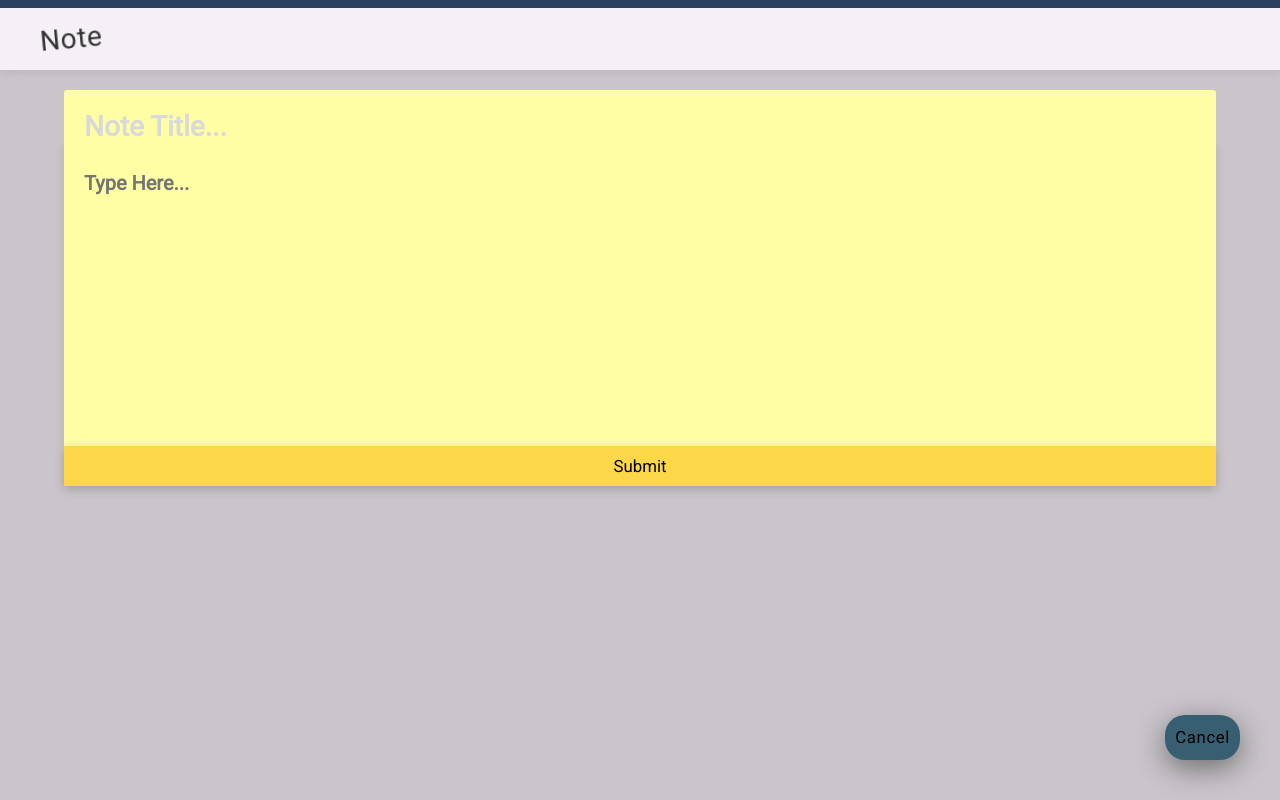
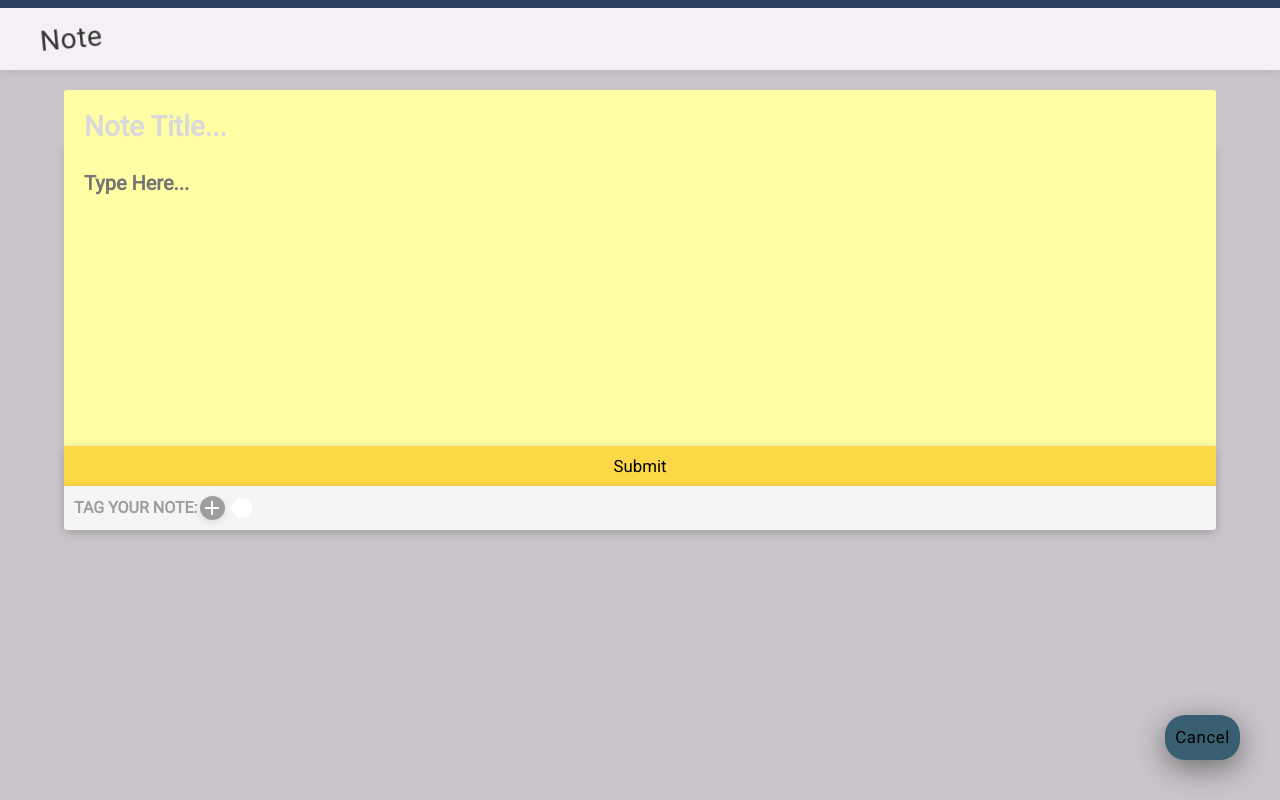
Before and after one commit to Claudwin/Note-App, a React (Create React App) app: page / in a window 1280 px wide. Both pictures are taken after a click on the element "+ Note". Built offline with nearby package versions, Linux system fonts and the light colour scheme; no server answers.

Commit message:
add tag button on form

```diff
--- a/src/components/Note.js
+++ b/src/components/Note.js
@@ -2,6 +2,14 @@
 
 class Note extends React.Component {
 
+  renderTagForm() {
+    return (
+      <span>
+      Tag your note:
+      <i className="tag-button material-icons">add circle</i>
+    </span>
+    );
+  }
   onSubmit(e) {
     e.preventDefault();
     const formData = {
@@ -31,6 +39,11 @@
           />
           <input className="note-button" type="submit" value="Submit" />
         </form>
+          <div className="tag-container">
+            <div className="tag-button-container">
+              {this.renderTagForm()}
+            </div>
+          </div>
       </div>
     )
   }
```
